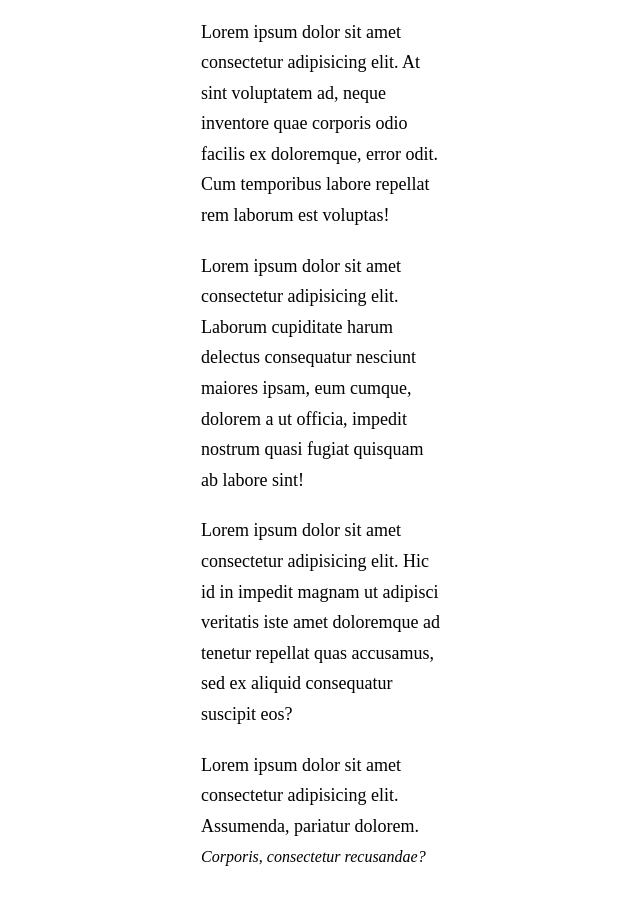
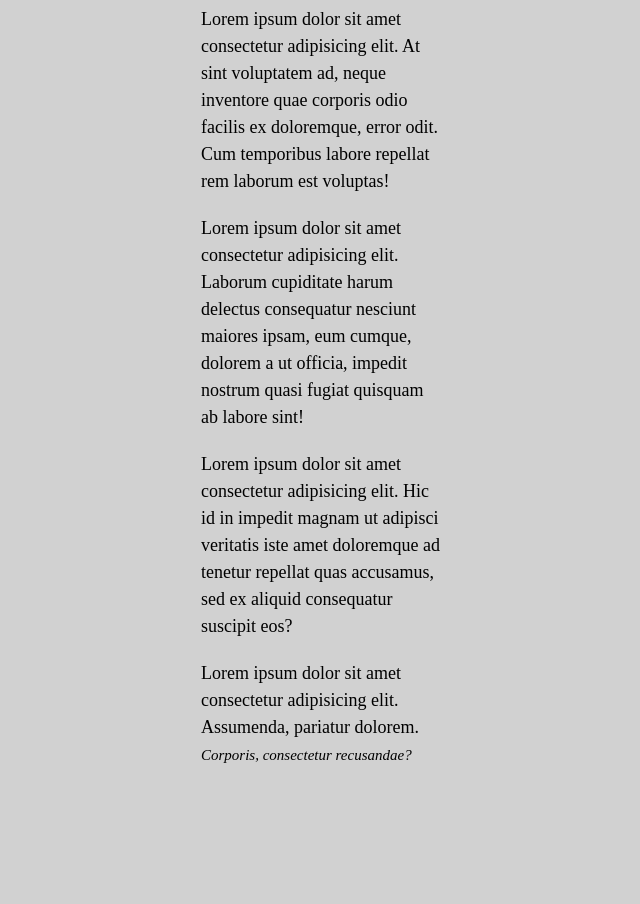
Before and after one commit to Raki7024/nauka-gita, a plain HTML site: page index.html in a window 1280 px wide. Shown: the part 150-1054 px from the top of the page, without its empty margins (319-959 px from the left). After the commit the page ends 986 px from the top, so only its background shows below. Drawn offline with Linux system fonts and the light colour scheme.

Commit message:
new color

```diff
--- a/style.css
+++ b/style.css
@@ -7,10 +7,10 @@
 }
 body {
   text-align: center;
-  background: #fff;
+  background: #d1d1d1;
   color: #000;
-  font-size: 16px;
-  line-height: 1.7;
+  font-size: 15px;
+  line-height: 1.5;
 }
 .container {
   max-width: 1300px;
@@ -20,7 +20,7 @@ body {
 }
 
 section {
-  padding: 50px 0;
+  padding: 48px 0;
 }
 .author {
   font-style: italic;
@@ -38,5 +38,5 @@ p {
 }
 span {
   font-style: italic;
-  font-size: 16px;
+  font-size: 15px;
 }
```
